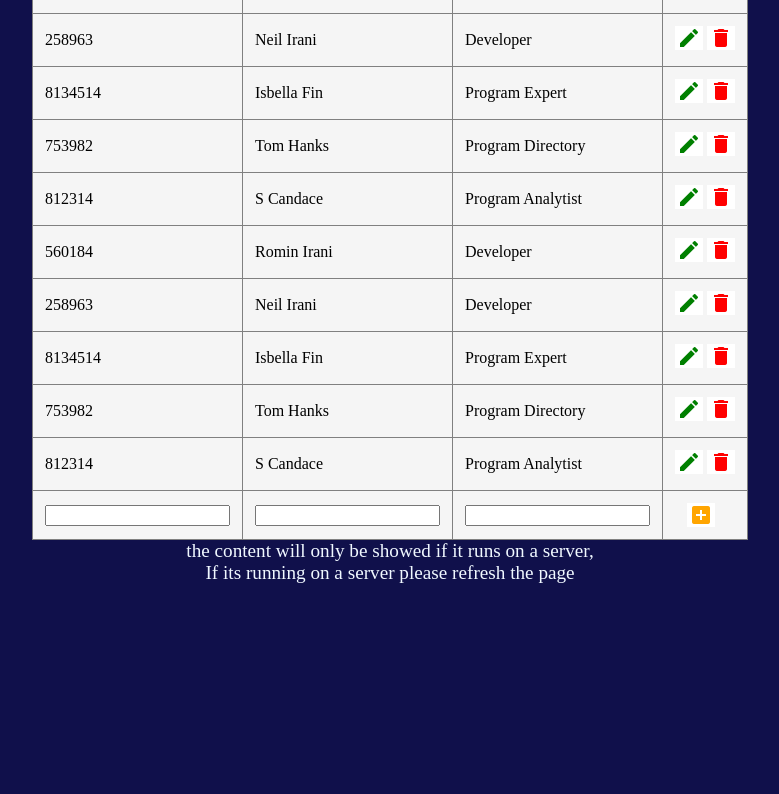
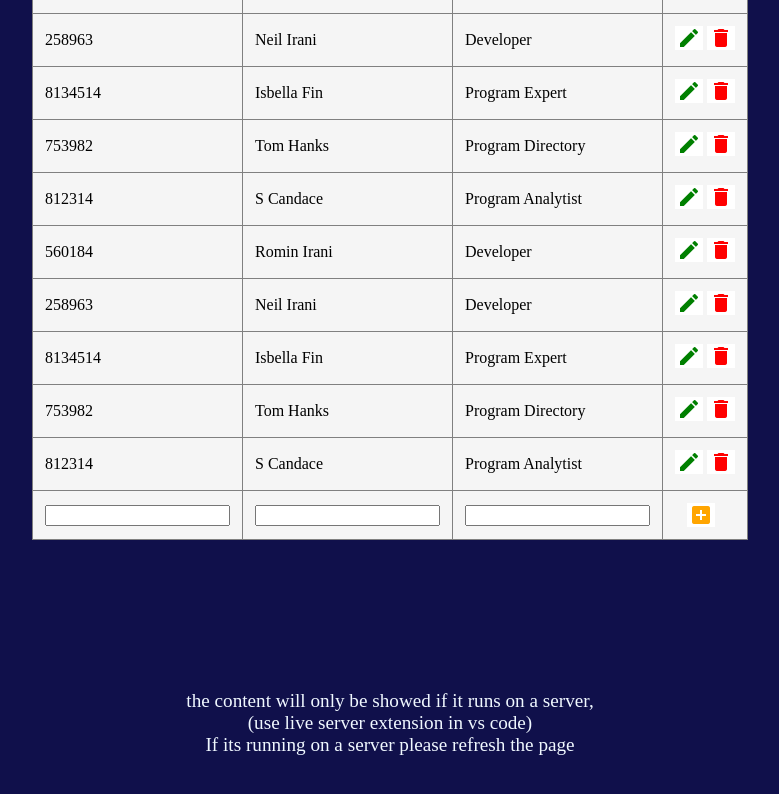
Before and after one commit to Gangadhararao29/StaticWebPages, a plain HTML site: page task3.html in a window 1280 px wide. Shown: the part 1028-1822 px from the top of the page, without its empty margins (250-1029 px from the left). Before the commit the page ends 1692 px from the top, so only its background shows below. Drawn offline with Linux system fonts and the light colour scheme.

Commit message:
minor changes

```diff
--- a/styles/t3styles.css
+++ b/styles/t3styles.css
@@ -112,4 +112,5 @@ table {
     font-size: larger;
     color: aliceblue;
     text-align: center;
+    margin-top: 150px;
   }
--- a/task3.html
+++ b/task3.html
@@ -22,8 +22,9 @@
       </div>
       <div class="table" id="table"></div>
       <div class="preinfo" id="preinfo">
-        the content will only be showed if it runs on a server,<br>If its running
-        on a server please refresh the page
+        the content will only be showed if it runs on a server,
+        <br>(use live server extension in vs code)
+        <br>If its running on a server please refresh the page
       </div>
 
       <div style="display: none" id="listbtn" class="listbtn">
```
